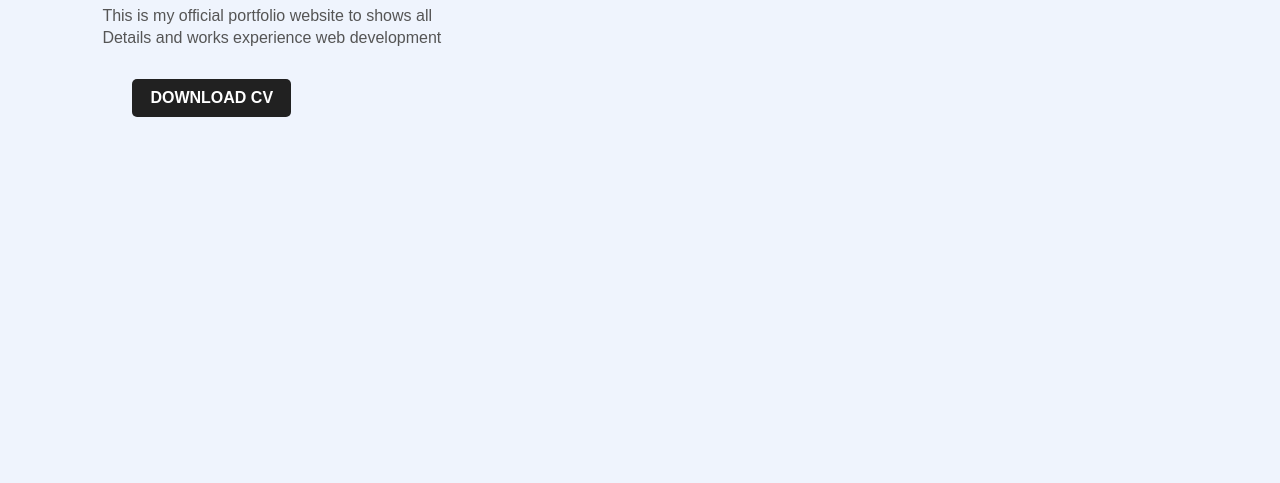
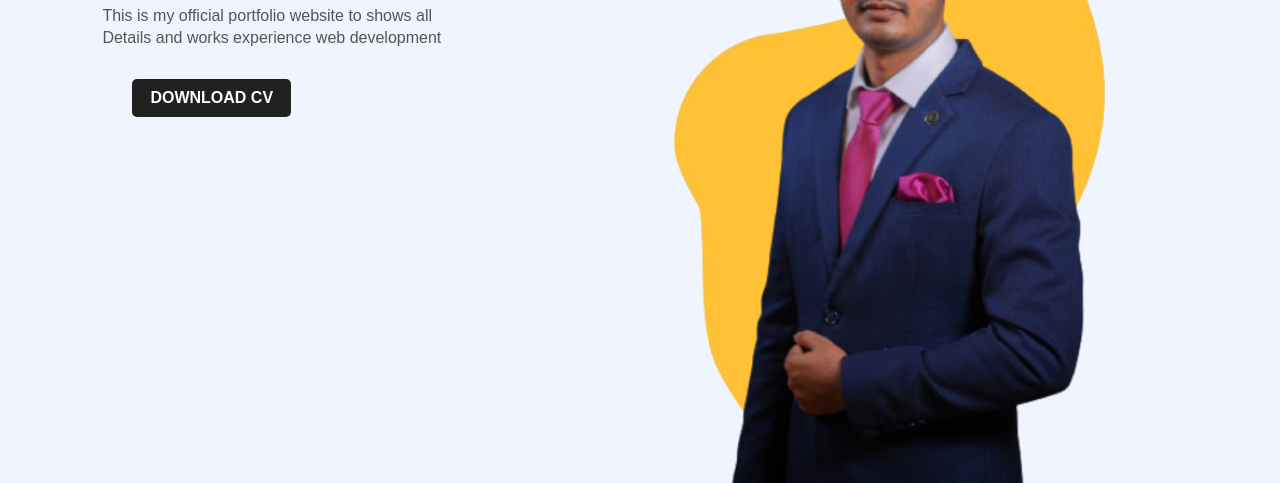
Before and after one commit to Naiemjoy1/my-portfolio-new, a plain HTML site: page index.html in a window 1280 px wide. Shown: the part 317-800 px from the top of the page. Drawn offline with Linux system fonts and the light colour scheme.

Commit message:
heder img

```diff
--- a/index.html
+++ b/index.html
@@ -30,6 +30,10 @@
             </p>
             <a href="#">DOWNLOAD CV</a>
         </div>
+        <div class="images">
+            <img src="images/shape.png" alt="" class="shape">
+            <img src="images/me.png" alt="" class="me">
+        </div>
 
     </div>
 </body>
--- a/styles/style.css
+++ b/styles/style.css
@@ -66,3 +66,20 @@ span{
     margin: 30px;
     border-radius: 5px;
 }
+
+.images{
+    width: 45%;
+    height: 80%;
+    position: absolute;
+    bottom: 0;
+    right: 100px;
+}
+
+.images img{
+    height: 100%;
+    position: absolute;
+    left: 50%;
+    bottom: 0;
+    transform: translateX(-50%);
+    transition: bottom 1s, left 1s;
+}
```
Also changed, not shown: images/me.png (added), images/shape.png (added), 2 other files.
